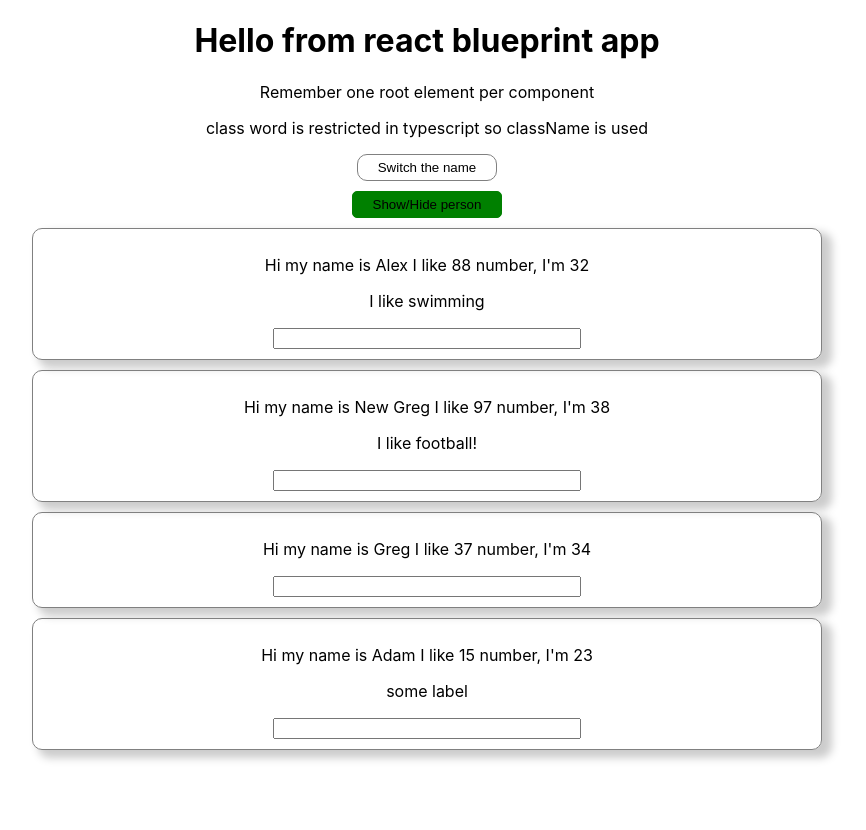
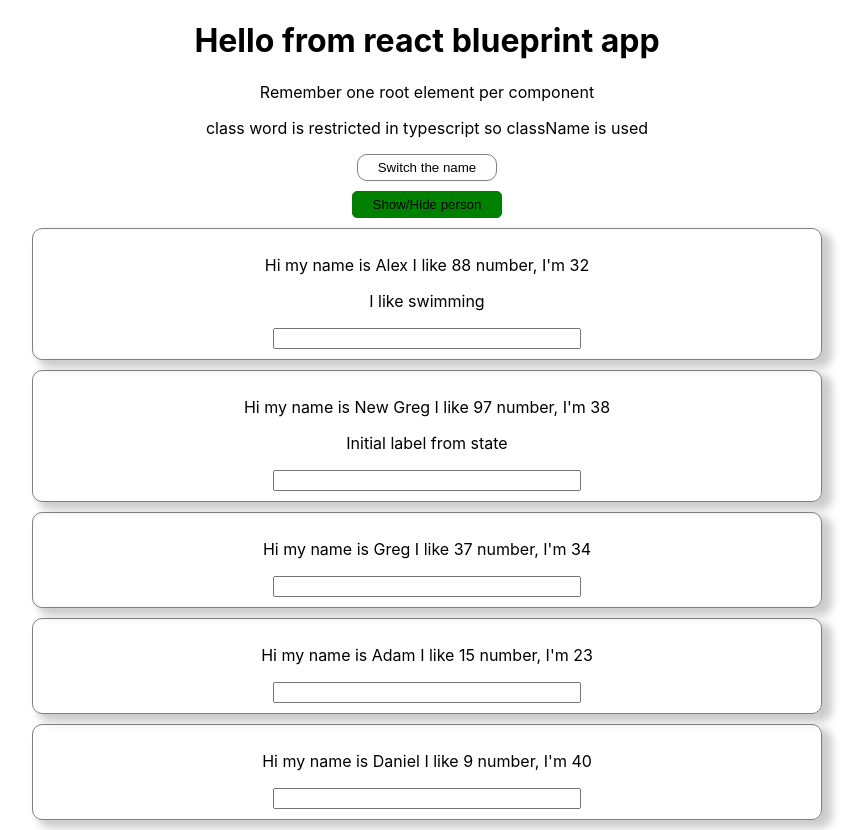
Before and after one commit to gmdmgithub/react-first, a React (Create React App) app: page / in a window 1280 px wide. Shown: the whole page, without its empty margins (213-1079 px from the left). Before the commit the page ends 800 px from the top, so only its background shows below. Built offline with nearby package versions, Linux system fonts and the light colour scheme.

Commit message:
list in react with map!!!

```diff
--- a/src/App.js
+++ b/src/App.js
@@ -8,19 +8,23 @@ class App extends Component {
       { name: "Adam", age: 23 },
       { name: "Daniel", age: 40 }
     ],
-    label: "some label",
+    label: "Initial label from state",
     togglePerson: true
   };
 
-  switchNamehendler = newLabel => {
+  switchPersonAndLabel = newLabel => {
     console.log("Was clicked");
     //this.state.persons[1].name = "Alexander";
     this.setState({
-      persons: [{ name: "Greg", age: 34 }, { name: "Amelia", age: 23 }],
+      persons: [
+        { name: "Greg", age: 34 },
+        { name: "Amelia", age: 23 },
+        { name: "Kristine", age: 21 }
+      ],
       label: newLabel
     });
   };
-  nameChangerHandler = event => {
+  labelChangerHandler = event => {
     this.setState({
       label: "New label from event " + event.target.value
     });
@@ -59,9 +63,20 @@ class App extends Component {
 
     if (this.state.togglePerson) {
       newPerson = (
-        <Person name="New Greg" age="38">
-          I like football!
+        <Person name="New Greg" age="38" changed={this.labelChangerHandler}>
+          {this.state.label}
         </Person>
+      );
+    }
+
+    let persons = null;
+    if (this.state.togglePerson) {
+      persons = (
+        <div>
+          {this.state.persons.map(person => {
+            return <Person name={person.name} age={person.age} />;
+          })}
+        </div>
       );
     }
 
@@ -73,7 +88,10 @@ class App extends Component {
         <div style={dstyle}>
           <button
             style={style}
-            onClick={this.switchNamehendler.bind(this, "New label more fancy")}
+            onClick={this.switchPersonAndLabel.bind(
+              this,
+              "New label more fancy from button"
+            )}
           >
             Switch the name
           </button>
@@ -85,7 +103,15 @@ class App extends Component {
         </div>
         {/* if statement with question mark and :*/}
         {this.state.togglePerson ? (
-          <Person name="Alex" age="32">
+          <Person
+            name="Alex"
+            age="32"
+            click={() =>
+              this.switchPersonAndLabel(
+                "Different way - not with binding from person!"
+              )
+            }
+          >
             I like swimming
           </Person>
         ) : null}
@@ -93,22 +119,7 @@ class App extends Component {
 
         {/* if if different style */}
         {newPerson}
-
-        <Person
-          name={this.state.persons[0].name}
-          age={this.state.persons[0].age}
-        />
-        <Person
-          name={this.state.persons[1].name}
-          age={this.state.persons[1].age}
-          click={() =>
-            this.switchNamehendler("Different way - not with binding!")
-          }
-          changed={this.nameChangerHandler}
-          label={this.state.labelgit}
-        >
-          {this.state.label}
-        </Person>
+        {persons}
       </div>
     );
     //below it shows how to return directly with html elements
```
